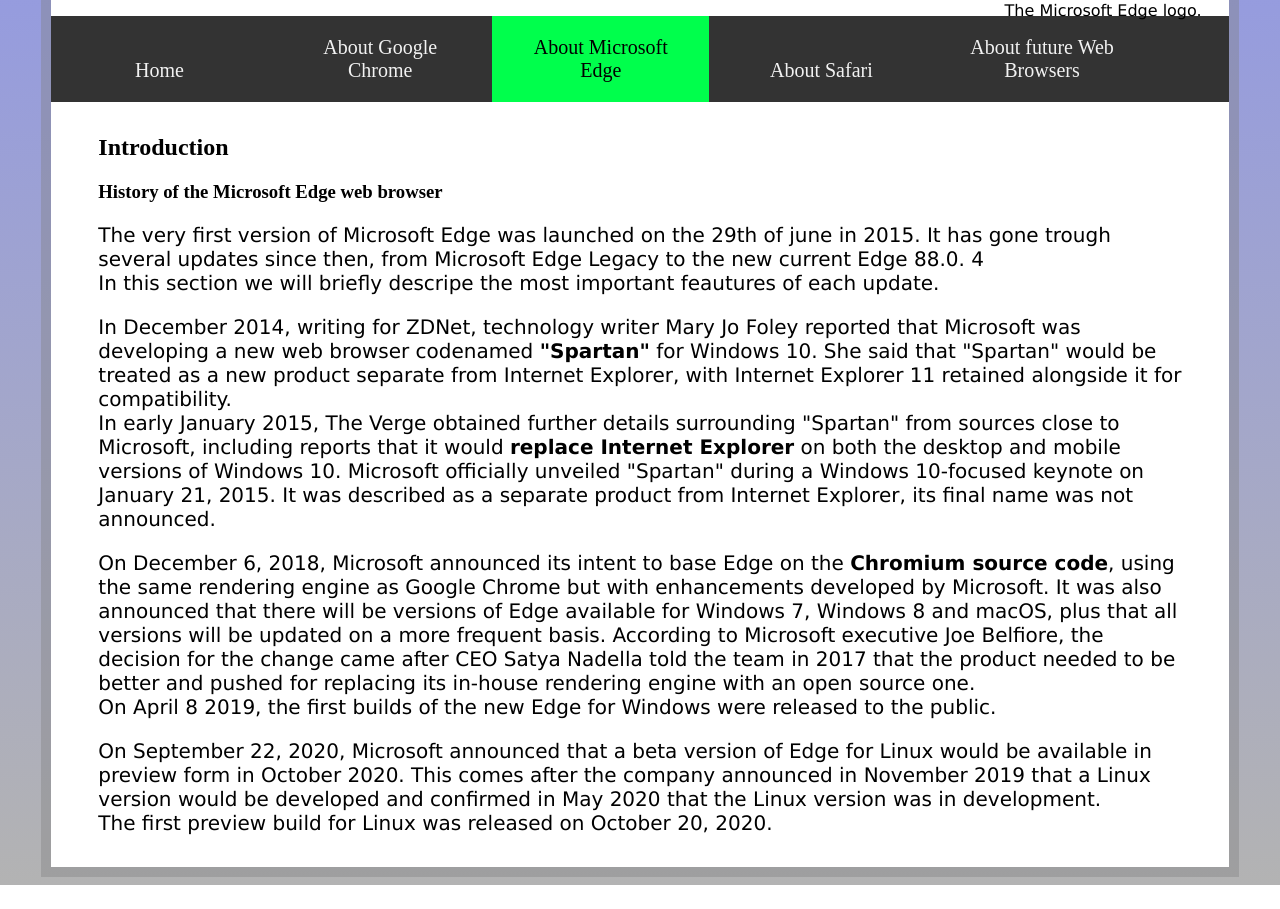
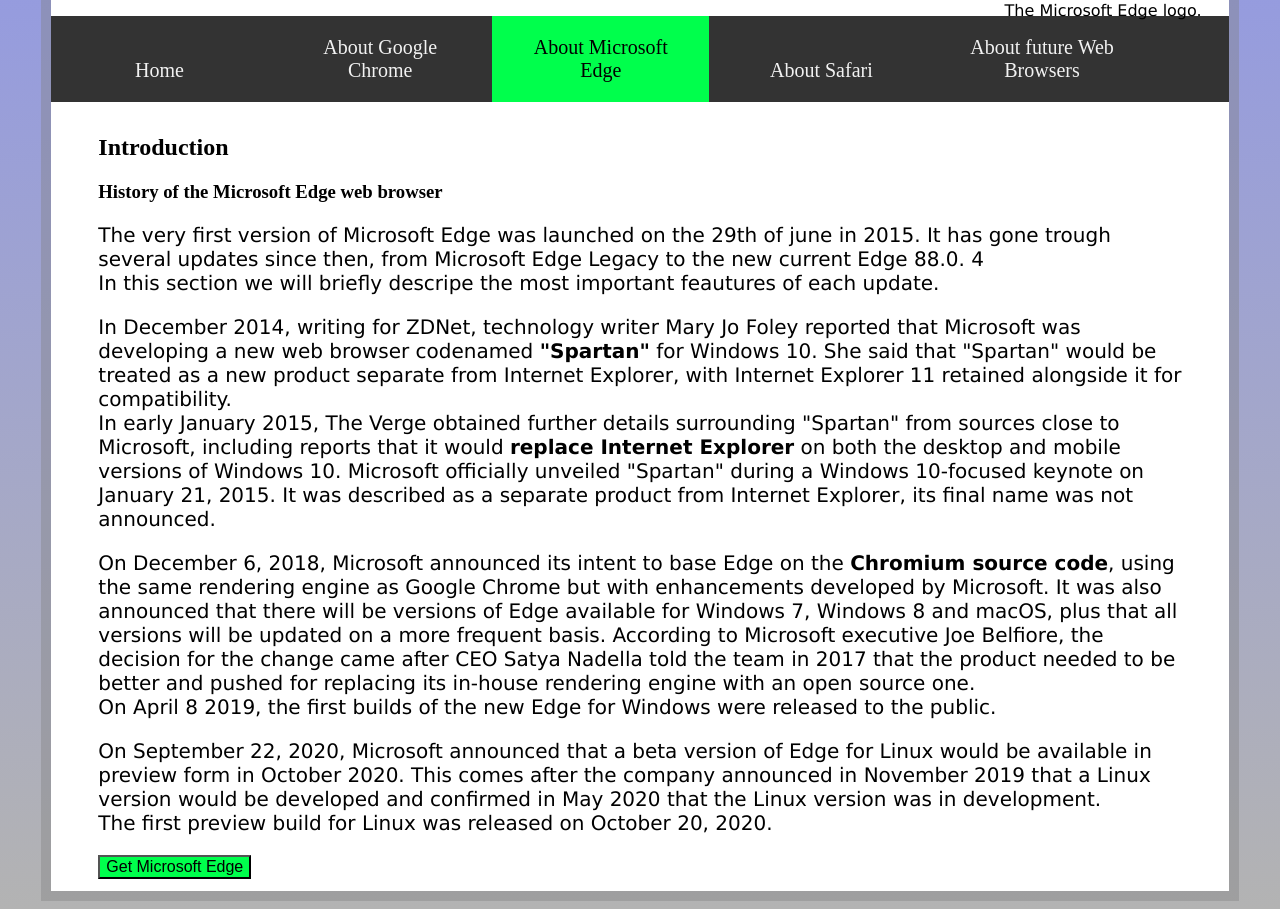
Before and after one commit to Li-Yeun/WebTech-Assignment1, a plain HTML site: page Assignment 1/WebPages/microsoftEdge.html in a window 1280 px wide. Shown: the part 143-1052 px from the top of the page. Before the commit the page ends 1028 px from the top, so only its background shows below. Drawn offline with Linux system fonts and the light colour scheme.

Commit message:
Added buttons to browser pages

```diff
--- a/Assignment 1/Style Sheets/main.css
+++ b/Assignment 1/Style Sheets/main.css
@@ -112,3 +112,9 @@
 table {
   border-collapse: collapse;
 }
+
+button{
+  width:fit-content;
+  font-size: 100%;
+  background-color: rgb(0, 255, 76);
+}
--- a/Assignment 1/WebPages/microsoftEdge.html
+++ b/Assignment 1/WebPages/microsoftEdge.html
@@ -59,6 +59,9 @@
                     <br>
                     The first preview build for Linux was released on October 20, 2020.
                 </p>
+                <form method="get" action="https://support.microsoft.com/en-us/microsoft-edge">
+                    <button type="submit">Get Microsoft Edge</button>
+                </form>
             </section>
         </article>
     </body>
```
Also changed, not shown: Assignment 1/WebPages/googleChrome.html (+3 -0 lines).
